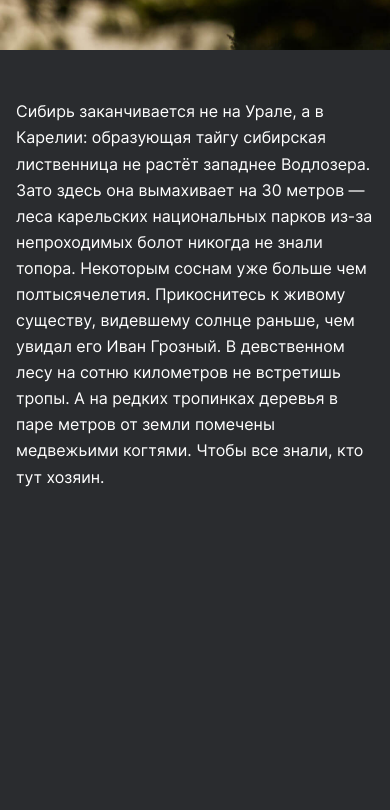
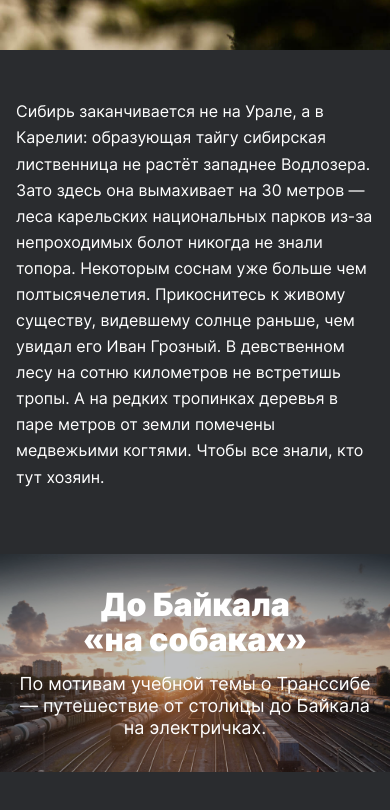
Before and after one commit to scotch27/russian-travel, a plain HTML site: page index.html in a window 390 px wide. Shown: the part 9693-10503 px from the top of the page. Before the commit the page ends 10247 px from the top, so only its background shows below. Drawn offline with Linux system fonts and the light colour scheme.

Commit message:
Испроавлен блок cover

```diff
--- a/blocks/cover/__link/cover__link.css
+++ b/blocks/cover/__link/cover__link.css
@@ -1,12 +1,33 @@
 .cover__link {
     display: block;
-    /* height: 740px; */
+    width: 100%;
+    height: auto;
     color: #FFF;
     background-color: rgba(42, 44, 47, 0.3);
     text-decoration: none;
-    transition: background-color 0.4s ease-in-out 0.2s;
+    /* transition: background-color 0.4s ease-in-out 0.2s; */
+    /* padding: 0;
+    margin: 0; */
 }
 
 .cover__link:hover {
     background-color: rgba(42, 44, 47, 0.8);
 }
+
+@media (max-width: 1024px) {
+    .cover__link  {
+        /* height: auto; */
+    }
+}
+
+@media (max-width: 768px) {
+    .cover__link {
+        /* height: 480px; */
+    }
+}
+
+@media (max-width: 320px) {
+    .cover__link {
+        /* height: auto; */
+    }
+}
--- a/blocks/cover/__subtitle/cover__subtitle.css
+++ b/blocks/cover/__subtitle/cover__subtitle.css
@@ -1,6 +1,6 @@
 .cover__subtitle {
-max-width: 360px;
-max-height: 66px;
+    /* max-width: 360px; */
+    /* max-height: 66px; */
     font-family: 'Inter';
     font-style: normal;
     font-weight: 400;
@@ -8,6 +8,24 @@ font-size: 18px;
     line-height: 22px;
     text-align: center;
     color: #FFFFFF;
-/* padding: 0px 412px 245px; */
+    padding: 0px 412px 245px;
     margin: 0;
 }
+
+@media (max-width: 1024px) {
+    .cover__subtitle {
+        padding: 0 332px 195px;
+    }
+}
+
+@media (max-width: 1000px) {
+    .cover__subtitle {
+        padding: 0 204px 115px;
+    }
+}
+
+@media (max-width: 600px) {
+    .cover__subtitle {
+        padding: 0 16px 33px;
+    }
+}
--- a/blocks/cover/__title/cover__title.css
+++ b/blocks/cover/__title/cover__title.css
@@ -1,14 +1,48 @@
 .cover__title {
-/* max-width: 560px;
-max-height: 152px; */
+max-width: 560px;
+max-height: 152px;
 font-family: 'Inter';
 font-style: normal;
 font-weight: 900;
-/* font-size: 72px;
-line-height: 76px; */
+font-size: 72px;
+line-height: 76px;
 text-align: center;
 text-decoration: none;
-/* color: #FFFFFF; */
-/* padding: 245px 312px 32px; */
+color: #FFFFFF;
+padding: 245px 312px 32px;
 margin: 0;
 }
+
+@media (max-width: 1024px) {
+    .cover__title {
+        font-size: 72px;
+        line-height: 76px;
+        padding: 195px 232px 32px;
+    }
+}
+
+@media (max-width: 1000px) {
+    .cover__title {
+        font-size: 72px;
+        line-height: 76px;
+        padding: 104px 115px 32px;
+    }
+}
+
+@media (max-width: 700px) {
+
+    .cover__title {
+        font-size: 52px;
+        line-height: 50px;
+        padding: 70px 60px 24px;
+    }
+}
+
+@media (max-width: 500px) {
+
+    .cover__title {
+        font-size: 32px;
+        line-height: 35px;
+        padding: 33px 16px 16px;
+    }
+}
--- a/blocks/cover/cover.css
+++ b/blocks/cover/cover.css
@@ -4,42 +4,5 @@
     background-size: cover;
     background-repeat: no-repeat;
     background-position: center;
-    margin: 0px auto 92px;
+    margin: 0px 0 92px;
 }
-
-@media (max-width: 1280px) {
-    .cover__title {
-        color: yellow;
-    }
-}
-
-@media (max-width: 1024px) {
-    .cover__title {
-        color: blue;
-        font-size: 72px;
-        line-height: 76px;
-    }
-}
-
-@media (max-width: 768px) {
-    .cover__title {
-        color: green;
-        max-width: 560px;
-        max-height: 152px;
-        font-size: 72px;
-        line-height: 76px;
-    }
-}
-
-@media (max-width: 320px) {
-    .cover__link {
-        height: 200px;
-    }
-    .cover__title {
-        color: red;
-        max-width: 288px;
-        max-height: 70px;
-        font-size: 32px;
-        line-height: 35px;
-    }
-}
--- a/index.html
+++ b/index.html
@@ -183,16 +183,16 @@
                     </div>
                 </article>
             </section>
-            <!-- <section class="cover">
+            <section class="cover">
                 <a href="https://stampsy.com/na-elektrichkakh-do-baikala" class="cover__link" target="_blank">
                     <h2 class="cover__title">
-                        До Байкала «на собаках»
+                        До Байкала «на&nbsp;собаках»
                     </h2>
                     <p class="cover__subtitle">По мотивам учебной темы о Транссибе — путешествие от столицы до Байкала
                         на электричках.</p>
                 </a>
             </section>
-            <footer class="footer">
+            <!--    <footer class="footer">
                 <nav>
                     <ul class="footer__links">
                         <li>
```
Lines whose indentation alone changed are shown as unchanged.
